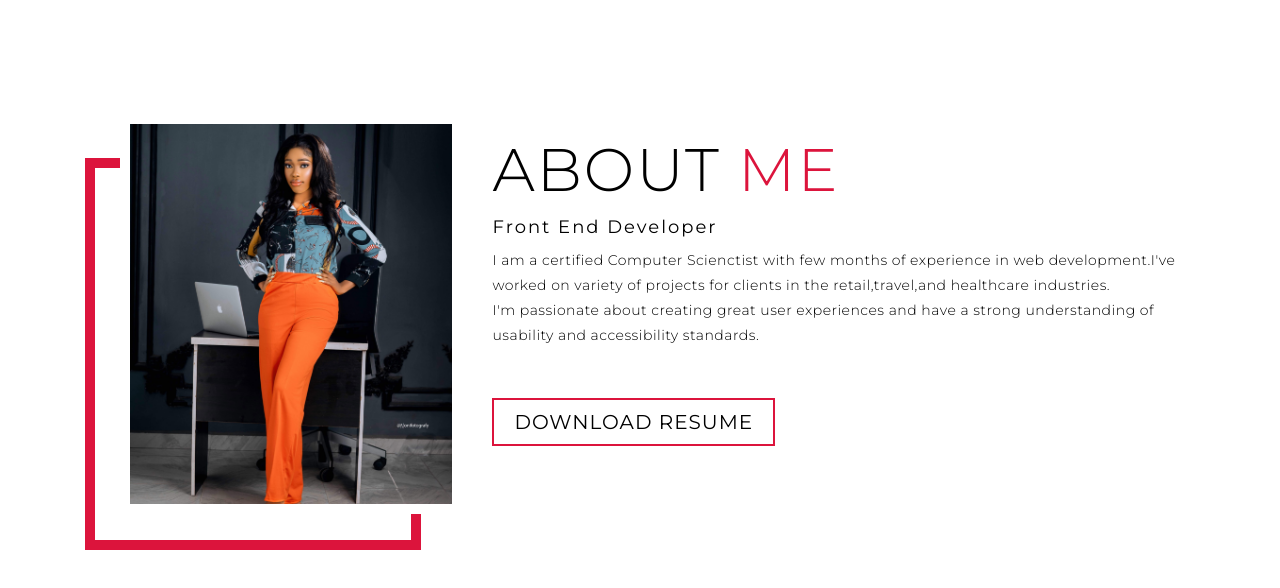
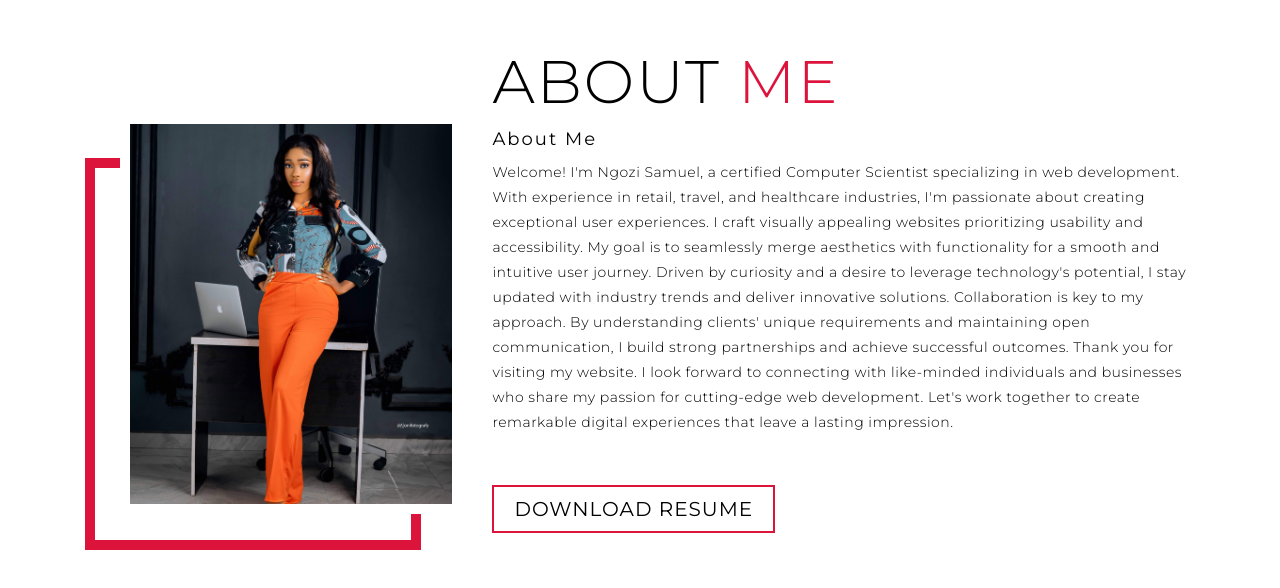
Before and after one commit to shaswift/Me, a plain HTML site: page index.html in a window 1280 px wide. Shown: the part 4009-4597 px from the top of the page. Drawn offline with Linux system fonts and the light colour scheme.

Commit message:
2nd commit

```diff
--- a/index.html
+++ b/index.html
@@ -153,8 +153,13 @@
       </div>
       <div class="col-right">
         <h1 class="section-title">About <span>me</span></h1>
-        <h2>Front End Developer</h2>
-        <p>I am a certified Computer Scienctist with few months of experience in web development.I've worked on variety of projects for clients in the retail,travel,and healthcare industries. <br>I'm passionate about creating great user experiences and have a strong understanding of usability and accessibility standards. </p>
+        <h2>About Me</h2>
+        <p> Welcome! I'm Ngozi Samuel, a certified Computer Scientist specializing in web development. With experience in retail, travel, and healthcare industries, I'm passionate about creating exceptional user experiences.
+          I craft visually appealing websites prioritizing usability and accessibility. My goal is to seamlessly merge aesthetics with functionality for a smooth and intuitive user journey.
+          Driven by curiosity and a desire to leverage technology's potential, I stay updated with industry trends and deliver innovative solutions.
+          Collaboration is key to my approach. By understanding clients' unique requirements and maintaining open communication, I build strong partnerships and achieve successful outcomes.
+
+          Thank you for visiting my website. I look forward to connecting with like-minded individuals and businesses who share my passion for cutting-edge web development. Let's work together to create remarkable digital experiences that leave a lasting impression. </p>
         <a href="#" class="cta">Download Resume</a>
       </div>
     </div>
```
